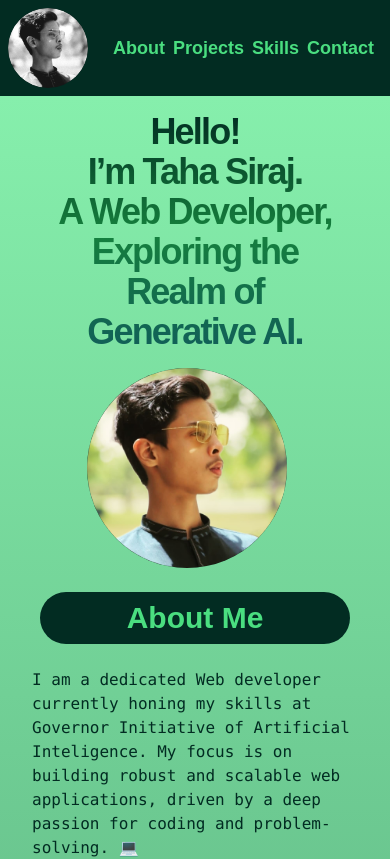
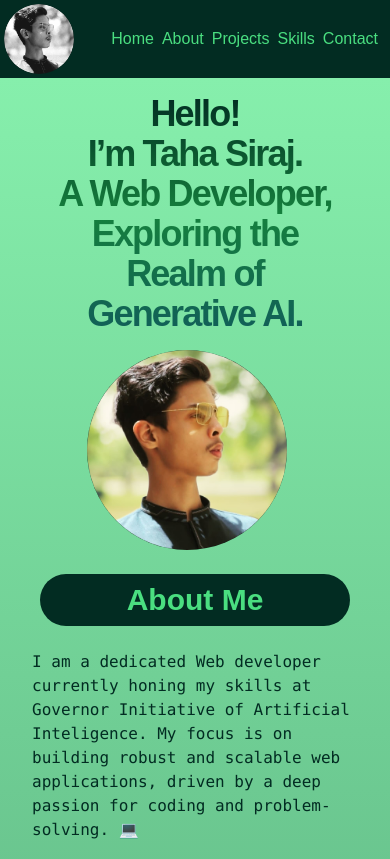
Before and after one commit to Tahasiraj1/My-Portfolio, a Next.js app: page / in a window 390 px wide. Shown: the top 859 px of the page. Built offline with nearby package versions, Linux system fonts and the light colour scheme.

Commit message:
Update Header.tsx

```diff
--- a/components/Header.tsx
+++ b/components/Header.tsx
@@ -4,34 +4,39 @@ import Link from 'next/link';
 
 const Header = () => {
   return (
-    <header className='bg-emerald-950 flex flex-row justify-between items-center p-2'>
+    <header className='bg-emerald-950 flex flex-row justify-between items-center p-1 lg:p-2'>
         <Link href="/">
         <Image
         src="/profile1.jpeg"
         alt='Taha Siraj'
-        width={80}
+        width={70}
         height={100}
         className='rounded-full active:scale-95 transition-transform transform duration:700'
         />
         </Link>
-        <ul className='flex gap-2 md:gap-3 justify-center items-center mr-2 font-bold'>
+        <ul className='flex gap-2 md:gap-3 justify-center items-center mr-2 font-thin lg:font-bold'>
+        <Link href="/">
+            <li className='text-green-400 lg:text-lg hover:scale-110 active:scale-105 transition-transform transform duration:500'>
+                Home
+            </li>
+            </Link>
             <Link href="/about">
-            <li className='text-green-400 text-lg hover:scale-110 active:scale-105 transition-transform transform duration:500'>
+            <li className='text-green-400 lg:text-lg hover:scale-110 active:scale-105 transition-transform transform duration:500'>
                 About
             </li>
             </Link>
             <Link href="/projects">
-            <li className='text-green-400 text-lg hover:scale-110 active:scale-105 transition-transform transform duration:500'>
+            <li className='text-green-400 lg:text-lg hover:scale-110 active:scale-105 transition-transform transform duration:500'>
                 Projects
             </li>
             </Link>
             <Link href="/skills">
-            <li className='text-green-400 text-lg hover:scale-110 active:scale-105 transition-transform transform duration:500'>
+            <li className='text-green-400 lg:text-lg hover:scale-110 active:scale-105 transition-transform transform duration:500'>
                 Skills
             </li>
             </Link>
             <Link href="/contact">
-            <li className='text-green-400 text-lg hover:scale-110 active:scale-105 transition-transform transform duration:500'>
+            <li className='text-green-400 lg:text-lg hover:scale-110 active:scale-105 transition-transform transform duration:500'>
                 Contact
             </li>
             </Link>
```
